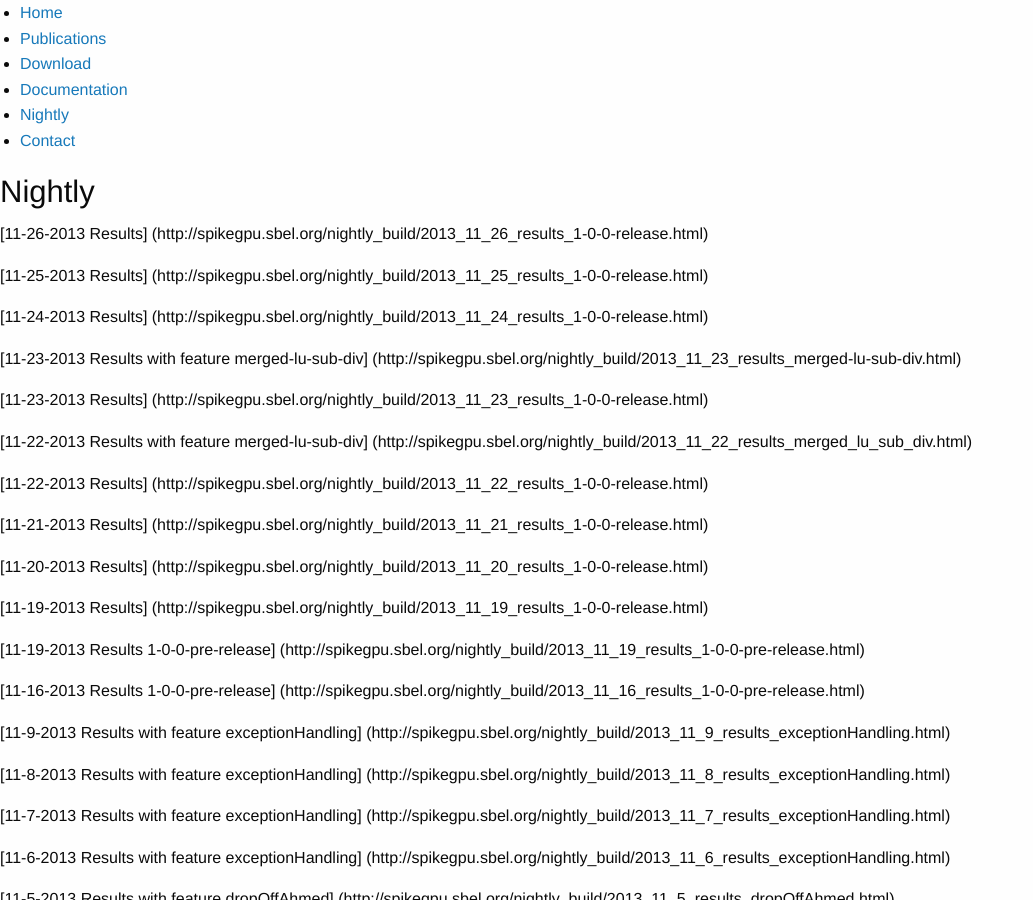
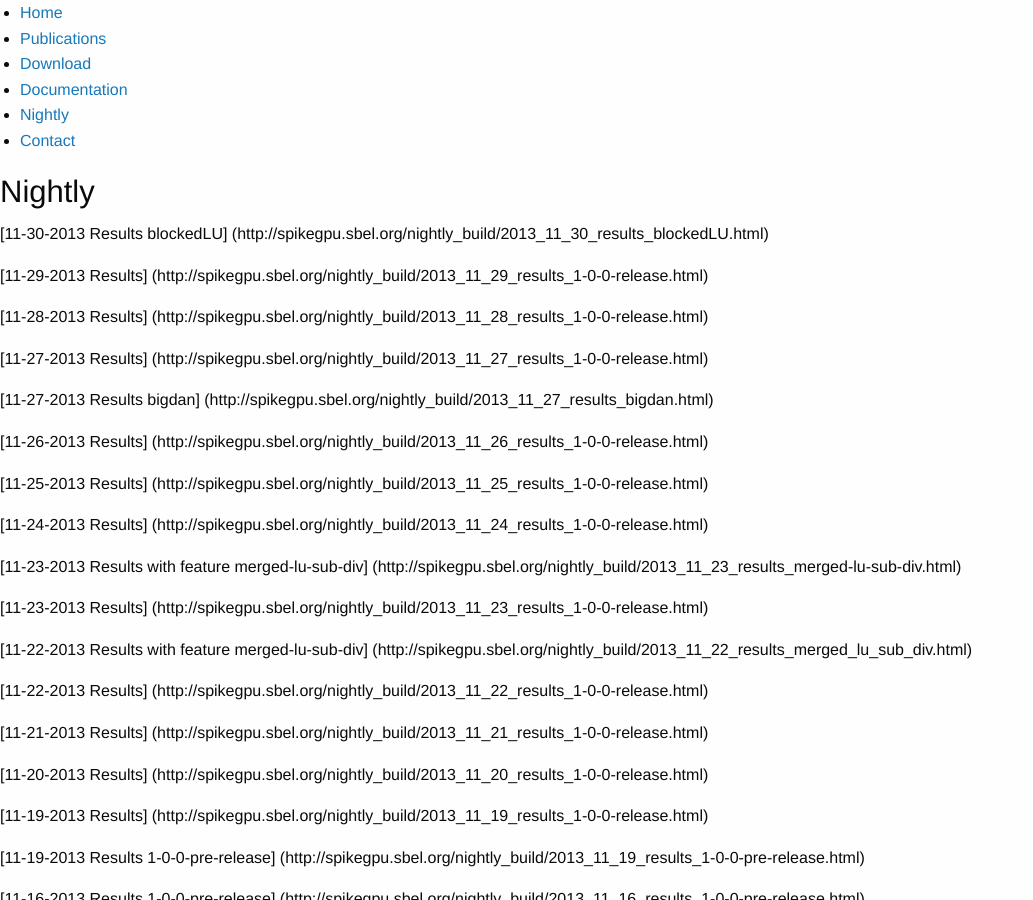
Before and after one commit to spikegpu/spikegpu.github.io, a Jekyll site: the page built from nightly_build/index.md, in a window 1280 px wide and 900 px high. Shown: the whole window, without its empty margins (0-1033 px from the left). Built offline with Jekyll 4.4.1, drawn with Linux system fonts in a browser that asks for light colours; nearby versions of some CDN libraries; library files that are not in the unit come from our copies; Markdown is read by kramdown in place of the engine named in the settings; some of the changed text lies outside the part shown.

Commit message:
Reorder displaying

```diff
--- a/nightly_build/index.md
+++ b/nightly_build/index.md
@@ -5,6 +5,16 @@ title: Nightly
 
 ### Nightly
 
+
+[11-30-2013 Results blockedLU] (http://spikegpu.sbel.org/nightly_build/2013_11_30_results_blockedLU.html)
+
+[11-29-2013 Results] (http://spikegpu.sbel.org/nightly_build/2013_11_29_results_1-0-0-release.html)
+
+[11-28-2013 Results] (http://spikegpu.sbel.org/nightly_build/2013_11_28_results_1-0-0-release.html)
+
+[11-27-2013 Results] (http://spikegpu.sbel.org/nightly_build/2013_11_27_results_1-0-0-release.html)
+
+[11-27-2013 Results bigdan] (http://spikegpu.sbel.org/nightly_build/2013_11_27_results_bigdan.html)
 
 [11-26-2013 Results] (http://spikegpu.sbel.org/nightly_build/2013_11_26_results_1-0-0-release.html)
 
```
Also changed, not shown: other parts of nightly_build/index.md (+0 -10 lines).
